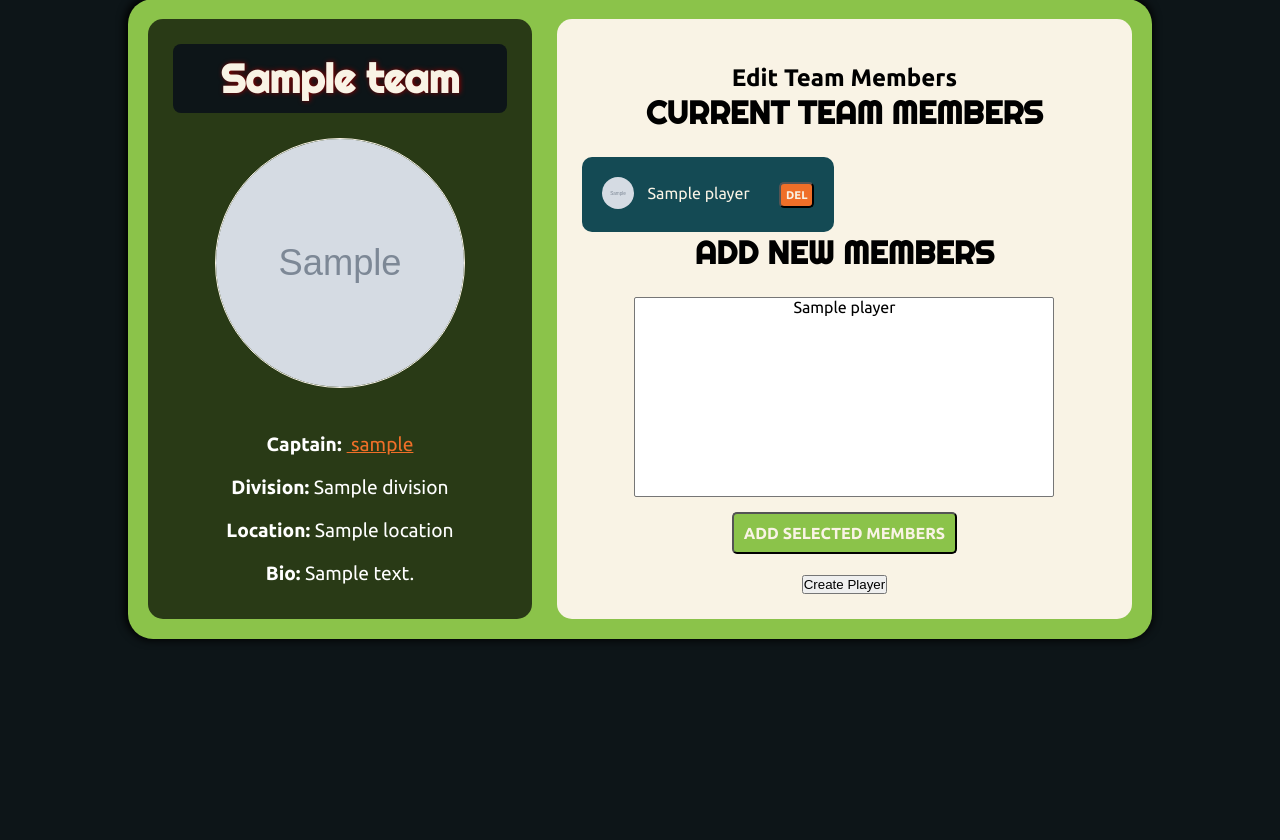
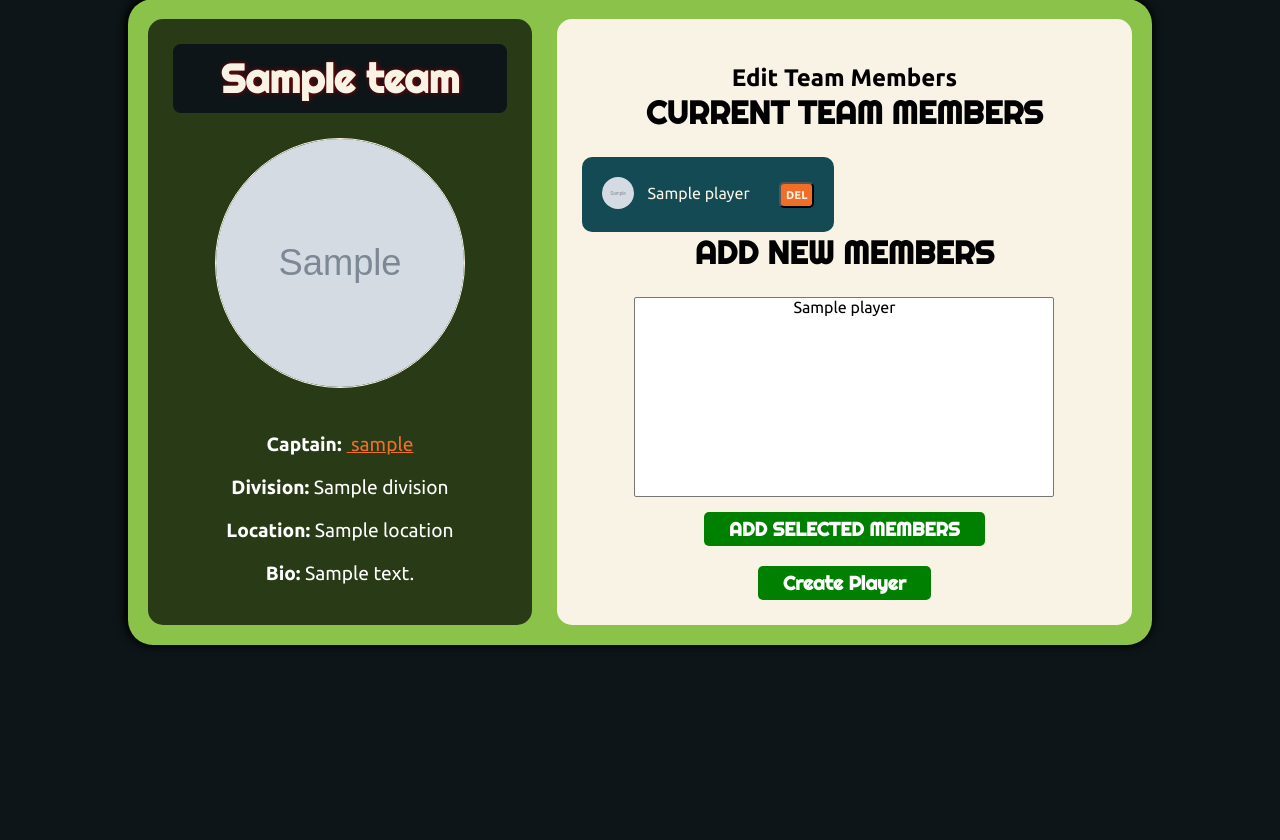
Before and after one commit to Jawrynx/ErdPL, a Django app: template teams/templates/teams/edit_team_members.html in a window 1280 px wide. Shown: the part 324-1164 px from the top of the page. Run offline with Django 5.2, Linux system fonts and the light colour scheme; the template is opened without the code that fills it: most values are stand-ins (such as "Sample title", 1, 10 or a date in 2020); grey boxes marked "Sample" are stand-in pictures; some libraries are stand-ins or nearby versions.

Commit message:
Styled Create Player Form, fully tested functionality

```diff
--- a/static/css/style.css
+++ b/static/css/style.css
@@ -895,15 +895,16 @@ footer {
 
 #add-members > button {
     margin-top: 15px;
-    padding: 10px;
     border-radius: 5px;
     text-transform: uppercase;
-    font-weight: bolder;
-    font-size: 1rem;
-    font-family: 'Ubuntu', sans-serif;
-    background-color: var(--erdpl-color-green);
-    color: var(--erdpl-text-primary);
+    padding: 5px 25px;
+    background-color: green;
+    color: white;
+    font-family: 'Righteous', serif;
+    font-weight: bold;
+    font-size: 1.2rem;
     transition: 0.3s ease-in-out;
+    border: none;
 }
 
 #team-container > div.profile-info > ul > li > form > button {
@@ -1817,6 +1818,33 @@ body > main > div > div.add-score > a#live-match-button:hover {
     text-transform: uppercase;
 }
 
+#create-player-button,
+#create-player-form button {
+    padding: 5px 25px;
+    background-color: green;
+    color: white;
+    font-family: 'Righteous', serif;
+    border-radius: 5px;
+    font-weight: bold;
+    font-size: 1.2rem;
+    border: none;
+}
+
+#create-player-form {
+    background-color:  lightgreen;
+    padding: 10px 20px;
+    margin-top: 15px;
+    border-radius: 10px;
+}
+
+#create-player-form input {
+    font-family: 'Ubuntu', serif;
+    font-weight: bold;
+    border-radius: 5px;
+    margin-right: 10px;
+    border: none;
+}
+
 #create-score-form {
     background-color: rgb(44, 27, 27);
     border-radius: 15px;
```
